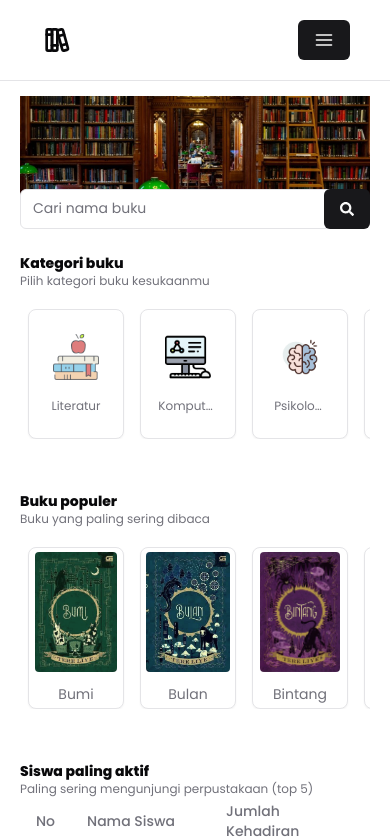
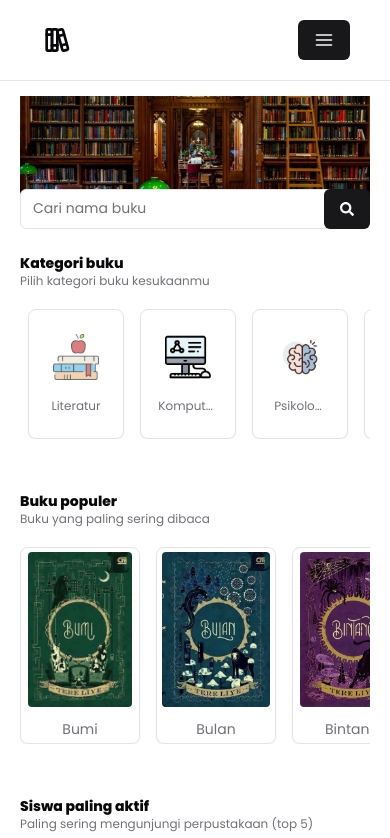
Before and after one commit to zackdesu/perpustakaanmayangmengurai, a React (Vite) app in the folder client/: page / in a window 390 px wide. Shown: the top 838 px of the page. Built offline with nearby package versions, Linux system fonts and the light colour scheme.

Commit message:
fix: book card size & gap

```diff
--- a/client/src/components/bookList.tsx
+++ b/client/src/components/bookList.tsx
@@ -18,7 +18,7 @@ const BookList = ({
     <Link to={link}>
       <Card
         className={`group cursor-pointer ${
-          !list ? "w-[96px] md:w-[148px]" : "aspect-[9/15] max-w-[300px]"
+          !list ? "w-[120px] md:w-[148px]" : "aspect-[9/15] max-w-[300px]"
         } ${className}`}
       >
         <div
@@ -27,7 +27,7 @@ const BookList = ({
           <img
             src={image}
             className={`mb-3 saturate-[.7] group-hover:saturate-100 ${
-              !list ? "max-h-[120px] md:max-h-[190px]" : "h-full"
+              !list ? "max-h-[155px] md:max-h-[190px]" : "h-full"
             } rounded`}
           />
           <CardDescription className="text-center group-hover:text-zinc-800 line-clamp-1 px-1">
--- a/client/src/pages/home/popular.tsx
+++ b/client/src/pages/home/popular.tsx
@@ -21,19 +21,19 @@ const Popular = () => {
       <h3 className="mt-10">Buku populer</h3>
       <p className="text-zinc-500">Buku yang paling sering dibaca</p>
       <ScrollArea className="mt-5 h-full pb-3">
-        <section className="flex h-full">
+        <section className="flex h-full gap-4">
           {loading
             ? Array.from({ length: 6 }).map((_, index) => (
                 <Skeleton
                   key={index}
-                  className="w-[96px] h-[158px] md:w-[146px] md:h-[234px] mx-2 mb-5"
+                  className="w-[120px] h-[197.5px] md:w-[146px] md:h-[234px]"
                 />
               ))
             : bookData.map((e, i) => (
                 <BookList
                   image={e.image}
                   name={e.name}
-                  className="mx-2"
+                  className=""
                   key={i}
                   link={`/book/${e.id}`}
                 />
```
